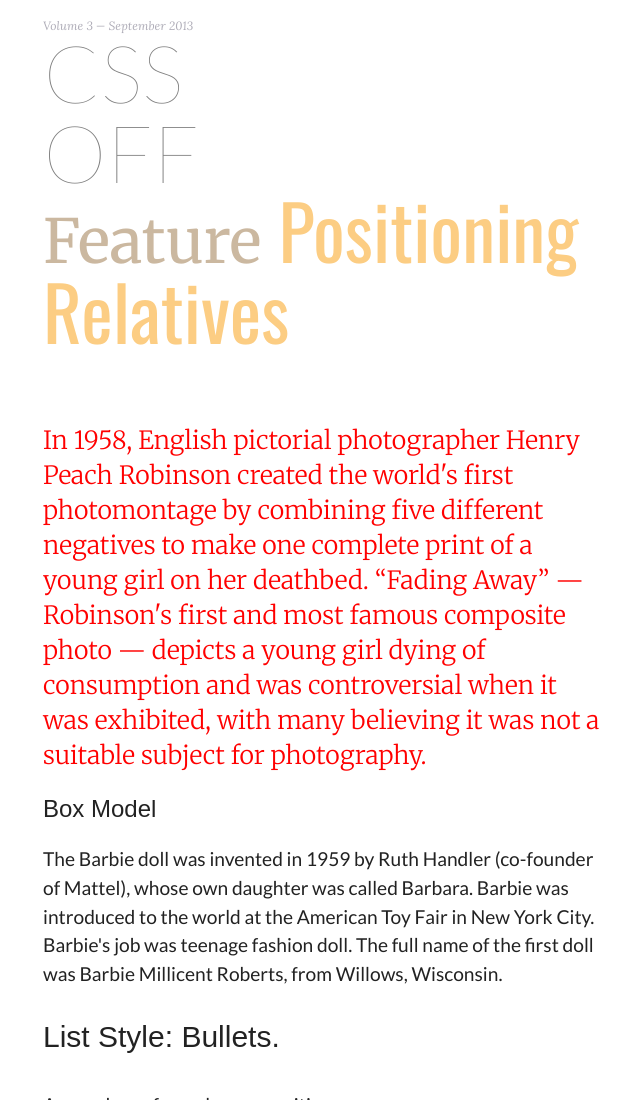
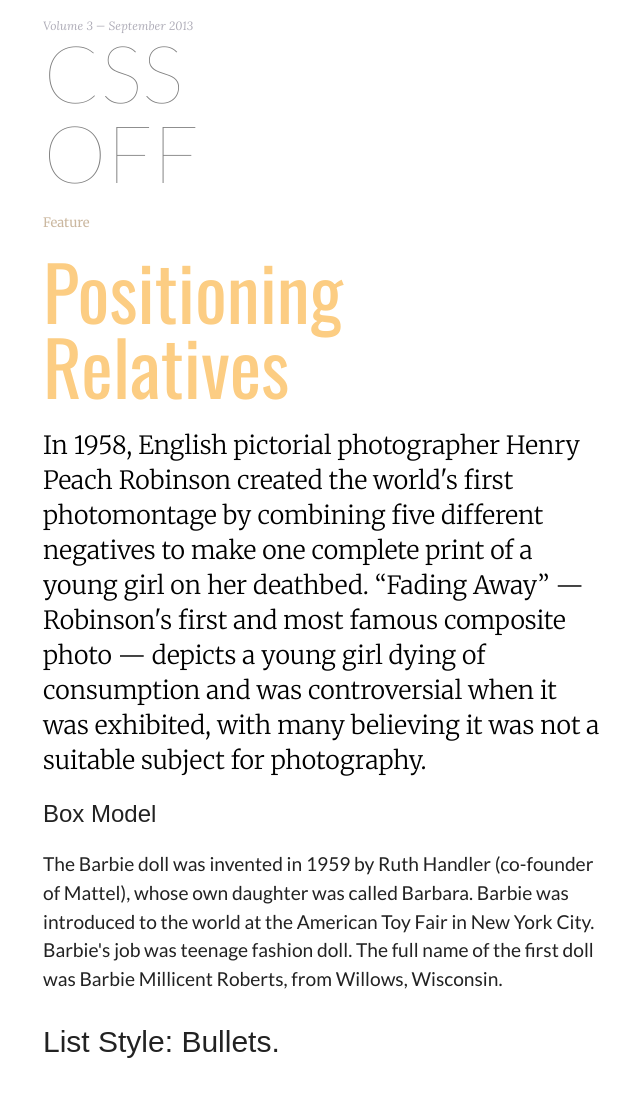
Before and after one commit to witthansen/css_off_2013, a plain HTML site: page frontpage_off_2013.html in a window 1280 px wide. Shown: the top 1100 px of the page, without its empty margins (317-957 px from the left). Drawn offline with nearby package versions, Linux system fonts and the light colour scheme.

Commit message:
designing text

```diff
--- a/frontpage_off_2013.html
+++ b/frontpage_off_2013.html
@@ -29,13 +29,15 @@
             </a>
 
 
-<h2 class="feature-title"><span class="feature-type">Feature</span> Positioning Relatives</h2>
+<p><div class="feature-type">Feature</div></p>
+<h2 class="feature-title">Positioning Relatives</h2>
 
 <p class="feature-text">In 1958, English pictorial photographer Henry Peach Robinson created the world&#39;s first photomontage by combining five different negatives to make one complete print of a young girl on her deathbed. “Fading Away” — Robinson&#39;s first and most famous composite photo — depicts a young girl dying of consumption and was controversial when it was exhibited, with many believing it was not a suitable subject for photography.</p>
 
 <h3 class="Box-model-title">Box Model</h3>
 
-<p>The Barbie doll was invented in 1959 by Ruth Handler (co-founder of Mattel), whose own daughter was called Barbara. Barbie was introduced to the world at the American Toy Fair in New York City. Barbie&#39;s job was teenage fashion doll. The full name of the first doll was Barbie Millicent Roberts, from Willows, Wisconsin.</p>
+<p class="Box-model-text">The Barbie doll was invented in 1959 by Ruth Handler (co-founder of Mattel), whose own daughter was called Barbara. Barbie was introduced to the world at the American Toy Fair in New York City. Barbie&#39;s job was teenage fashion doll. The full name of the first doll was Barbie Millicent Roberts, from Willows, Wisconsin.</p>
+
 <h2 class="Box-model-title">List Style: Bullets.</h2>
 
 <p>A round-up of popular ammunition</p>
--- a/sass/_typography.scss
+++ b/sass/_typography.scss
@@ -49,6 +49,7 @@ h1, h2, h3, h4, h5 {
   font-size: 0.8125em; /* 13px/16px */
   line-height: 1;
   color: #cbb8a0;
+  display: block;
 }
 
 .feature-title {
@@ -57,6 +58,7 @@ h1, h2, h3, h4, h5 {
   font-size: 4.6875em; /* 75px/16px */
   line-height: 1;
   color: #fccd83;
+  margin-bottom: 0em;
 
 }
 
@@ -65,7 +67,8 @@ h1, h2, h3, h4, h5 {
   font-weight: 300;
   font-size: 1.5625em; /* 25px/16px */
   line-height: 1.4;
-  color: #ff0000;
+  color: #000;
+  margin-top: 1em;
 
 }
 
```
Also changed, not shown: html/main_content.html (+4 -2 lines), css/main.css, 1 other file.
